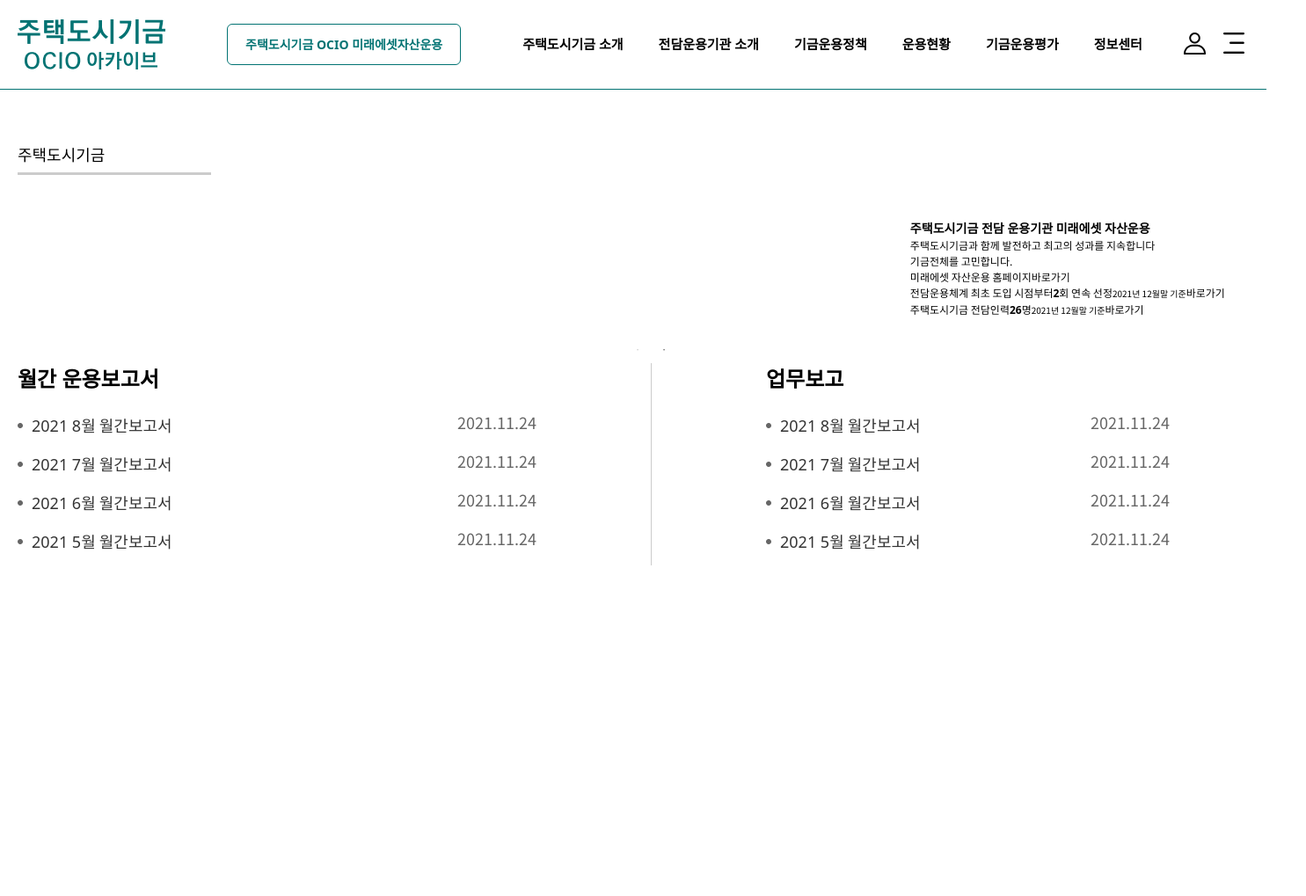
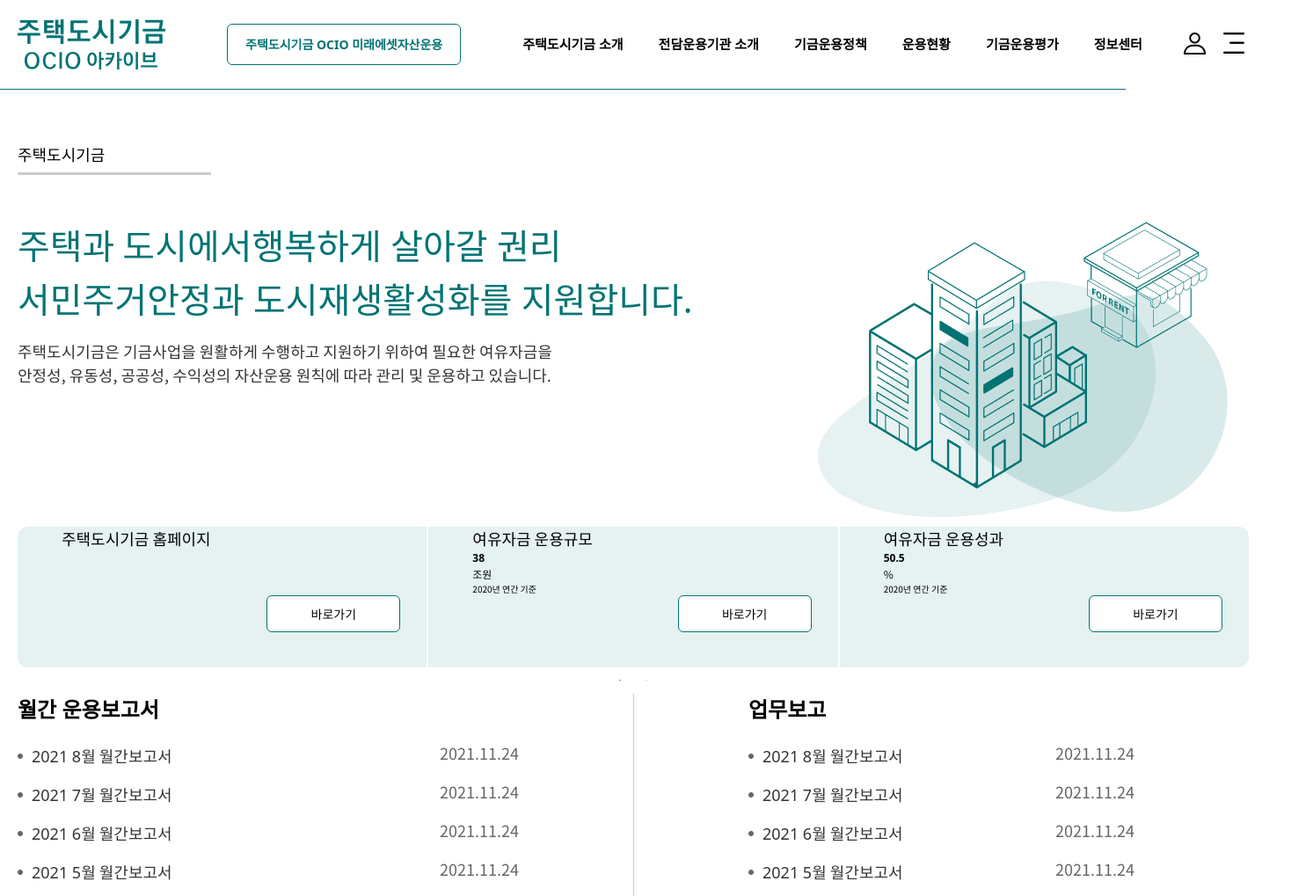
Before and after one commit to hyangwon/common, a website: page src/test.html in a window 1280 px wide. Shown: the whole page at 88% size, 1485 px wide, since content can reach past the window. Before the commit the page ends 800 px from the top, so only its background shows below. Drawn offline with nearby package versions, Linux system fonts and the light colour scheme; files whose address does not match are found by name; a web font is replaced by a local one.

Commit message:
12/8 진행 중 파일

```diff
--- a/src/scss/import/header.scss
+++ b/src/scss/import/header.scss
@@ -3,7 +3,7 @@
 @import '../common/common';
 
 .header-area{
-  width: 100%;
+  width: 100vw;
   background-color: #fff;
   border-bottom: 1px solid #027373;
 
--- a/src/scss/import/main.scss
+++ b/src/scss/import/main.scss
@@ -131,6 +131,7 @@
 
   .inner{
     padding: 60px 20px;
+    box-sizing: border-box;
   }
 
   .page-title{
@@ -151,27 +152,69 @@
 
   .slide-area{
     margin-top: 50px;
+
+    .main-box{
+      height: 350px;
+      background: url(../img/bg_main_slide1.png) 100% 0 no-repeat;
+      h3{
+        color: $main-color;
+        font-size: 40px;
+        font-weight: normal;
+
+        strong{
+          font-weight: 500;
+        }
+      }
+      p{
+        margin-top: 15px;
+        color: #333;
+        font-size: 18px;
+      }
+    }
+
+    .sub-list{
+      @include flexbox;
+      width: 100%;
+      background-color: #e6f1f1;
+      @include border-radius(12px);
+      .list-item{
+        position: relative;
+        @include flexbox;
+        flex: 1;
+        height: 160px;
+        padding: 0 50px;
+        flex-direction: column;
+
+        + .list-item{
+          border-left: 2px solid #fff;
+        }
+      }
+      .list-title{
+        font-size: 18px;
+      }
+      .btn-link{
+        position: absolute;
+        bottom: 40px;
+        right: 30px;
+        width: 150px;
+        height: 40px;
+        font-size: 14px;
+        line-height: 40px;
+        background-color: #fff;
+        border: 1px solid #027373;
+        outline: 3px solid #fff;
+        @include border-radius(6px);
+        text-align: center;
+        &:hover{
+          color: #fff;
+          background-color: $main-color;
+          transition: ease-out 0.3s;
+        }
+      }
+    }
   }
 }
 
-.custom-pager li {
-  display: inline-block;
-  &:not(:first-child) {
-    margin-left: 8px;
-  }
-  a {
-    display: block;
-    width: 10px;
-    height: 10px;
-    background-color: #ccc;
-    border-radius: 5px;
-    text-indent: -9999px;
-    &.active {
-      width: 36px;
-      background-color: #027373;
-    }
-  }
-}
 
 
 .index-report .report-box {
--- a/src/test.html
+++ b/src/test.html
@@ -24,75 +24,62 @@
           <div class="slide-area">
             <div class="slide-list">
               <div class="slide-item">
-                <div class="">
+                <div class="main-box">
                   <h3>주택과 도시에서<strong>행복하게 살아갈 권리<br>서민주거안정과 도시재생활성화를 지원합니다.</strong></h3>
                   <p>주택도시기금은 기금사업을 원활하게 수행하고 지원하기 위하여 필요한 여유자금을
                     <br>안정성, 유동성, 공공성, 수익성의 자산운용 원칙에 따라 관리 및 운용하고 있습니다.
                   </p>
                 </div>
-                <ul class="sub-list clearfix">
-                  <li class="list-item"><span>주택도시기금 홈페이지</span><a href="http://nhuf.molit.go.kr/" target="_blank" title="새창열기">바로가기</a></li>
-                  <li class="list-item"><span>여유자금 운용규모</span><strong>38</strong><span>조원</span><small>2020년 연간 기준</small><a href="">바로가기</a></li>
-                  <li class="list-item"><span>여유자금 운용성과</span><strong>50.5</strong><span>%</span><small>2020년 연간 기준</small><a href="">바로가기</a></li>
+                <ul class="sub-list">
+                  <li class="list-item">
+                    <span class="list-title">주택도시기금 홈페이지</span>
+                    <a href="http://nhuf.molit.go.kr/" target="_blank" title="새창열기" class="btn-link">바로가기</a>
+                  </li>
+                  <li class="list-item">
+                    <span class="list-title">여유자금 운용규모</span>
+                    <strong>38</strong>
+                    <span>조원</span>
+                    <small>2020년 연간 기준</small>
+                    <a href="/" class="btn-link">바로가기</a></li>
+                  <li class="list-item">
+                    <span class="list-title">여유자금 운용성과</span>
+                    <strong>50.5</strong>
+                    <span>%</span>
+                    <small>2020년 연간 기준</small>
+                    <a href="/" class="btn-link">바로가기</a>
+                  </li>
                 </ul>
               </div>
               <div class="slide-item">
-                <div class="">
+                <div class="main-box">
                   <h3>주택도시기금 전담 운용기관 미래에셋 자산운용</h3>
                   <p>주택도시기금과 함께 발전하고 최고의 성과를 지속합니다<br>
                     기금전체를 고민합니다.</p>
                 </div>
-                <ul class="sub-list clearfix">
-                  <li class="list-item"><span>미래에셋 자산운용 홈페이지</span><a href="https://investments.miraeasset.com/index.do" target="_blank" title="새창열기">바로가기</a></li>
-                  <li class="list-item"><span>전담운용체계 최초 도입 시점부터</span><strong>2</strong><span>회 연속 선정</span><small>2021년 12월말 기준</small><a href="">바로가기</a></li>
-                  <li class="list-item"><span>주택도시기금 전담인력</span><strong>26</strong><span>명</span><small>2021년 12월말 기준</small><a href="">바로가기</a></li>
+                <ul class="sub-list">
+                  <li class="list-item">
+                    <span class="list-title">미래에셋 자산운용 홈페이지</span>
+                    <a href="https://investments.miraeasset.com/index.do" target="_blank" title="새창열기" class="btn-link">바로가기</a>
+                  </li>
+                  <li class="list-item">
+                    <span class="list-title">전담운용체계 최초 도입 시점부터</span>
+                    <strong>2</strong>
+                    <span>회 연속 선정</span>
+                    <small>2021년 12월말 기준</small>
+                    <a href="/" class="btn-link">바로가기</a>
+                  </li>
+                  <li class="list-item">
+                    <span class="list-title">주택도시기금 전담인력</span>
+                    <strong>26</strong>
+                    <span>명</span>
+                    <small>2021년 12월말 기준</small>
+                    <a href="/" class="btn-link">바로가기</a>
+                  </li>
                 </ul>
               </div>
             </div>
           </div>
 
-          <!-- <div class="bxslider-container">
-            <ul class="bxslider">
-              <li class="slider-item">
-                <figure class="clearfix">
-                  <img src="images/bg_main_slide01.png" alt="">
-                  <figcaption>
-                    <h3>주택과 도시에서<strong>행복하게 살아갈 권리<br>서민주거안정과 도시재생활성화를 지원합니다.</strong></h3>
-                    <p>주택도시기금은 기금사업을 원활하게 수행하고 지원하기 위하여 필요한 여유자금을
-                      <br>안정성, 유동성, 공공성, 수익성의 자산운용 원칙에 따라 관리 및 운용하고 있습니다.</p>
-                  </figcaption>
-                </figure>
-                <ul class="sub-list clearfix">
-                  <li class="list-item"><span>주택도시기금 홈페이지</span><a href="http://nhuf.molit.go.kr/" target="_blank" title="새창열기">바로가기</a></li>
-                  <li class="list-item"><span>여유자금 운용규모</span><strong>38</strong><span>조원</span><small>2020년 연간 기준</small><a href="">바로가기</a></li>
-                  <li class="list-item"><span>여유자금 운용성과</span><strong>50.5</strong><span>%</span><small>2020년 연간 기준</small><a href="">바로가기</a></li>
-                </ul>
-              </li>
-              <li class="slider-item">
-                <figure class="clearfix">
-                  <img src="images/bg_main_slide01.png" alt="">
-                  <figcaption>
-                    <h3>주택도시기금 전담 운용기관 미래에셋 자산운용</h3>
-                    <p>주택도시기금과 함께 발전하고 최고의 성과를 지속합니다<br>
-                    기금전체를 고민합니다.</p>
-                  </figcaption>
-                </figure>
-                <ul class="sub-list clearfix">
-                  <li class="list-item"><span>미래에셋 자산운용 홈페이지</span><a href="https://investments.miraeasset.com/index.do" target="_blank" title="새창열기">바로가기</a></li>
-                  <li class="list-item"><span>전담운용체계 최초 도입 시점부터</span><strong>2</strong><span>회 연속 선정</span><small>2021년 12월말 기준</small><a href="">바로가기</a></li>
-                  <li class="list-item"><span>주택도시기금 전담인력</span><strong>26</strong><span>명</span><small>2021년 12월말 기준</small><a href="">바로가기</a></li>
-                </ul>
-              </li>
-            </ul>
-            <ol class="custom-pager">
-              <li>
-                  <a data-slide-index="0" class="active">1</a>
-              </li>
-              <li>
-                  <a data-slide-index="1">2</a>
-              </li>
-            </ol>
-          </div> -->
           <!--  //slide -->
           <!-- indexTab -->
           <div class="index-report clearfix">
@@ -149,11 +136,10 @@
   <script type="text/javascript" src="http://code.jquery.com/jquery-migrate-1.2.1.min.js"></script>
   <script type="text/javascript" src="./slick/slick.min.js"></script>
   <script>
-    includeHTML(function () {
-        includeRouter(function () {
-        });
+    includeHTML(function() {
+      includeRouter(function() {});
     });
-</script>
+  </script>
   <script type="text/javascript">
     $(document).ready(function() {
       $('.slide-list').slick({
@@ -161,7 +147,7 @@
         dots: true,
         slidesToShow: 1,
         slidesToScroll: 1,
-        autoplay: true,
+        autoplay: false,
         autoplaySpeed: 5000,
       });
     });
```
Also changed, not shown: src/css/project.css, 1 other file.
